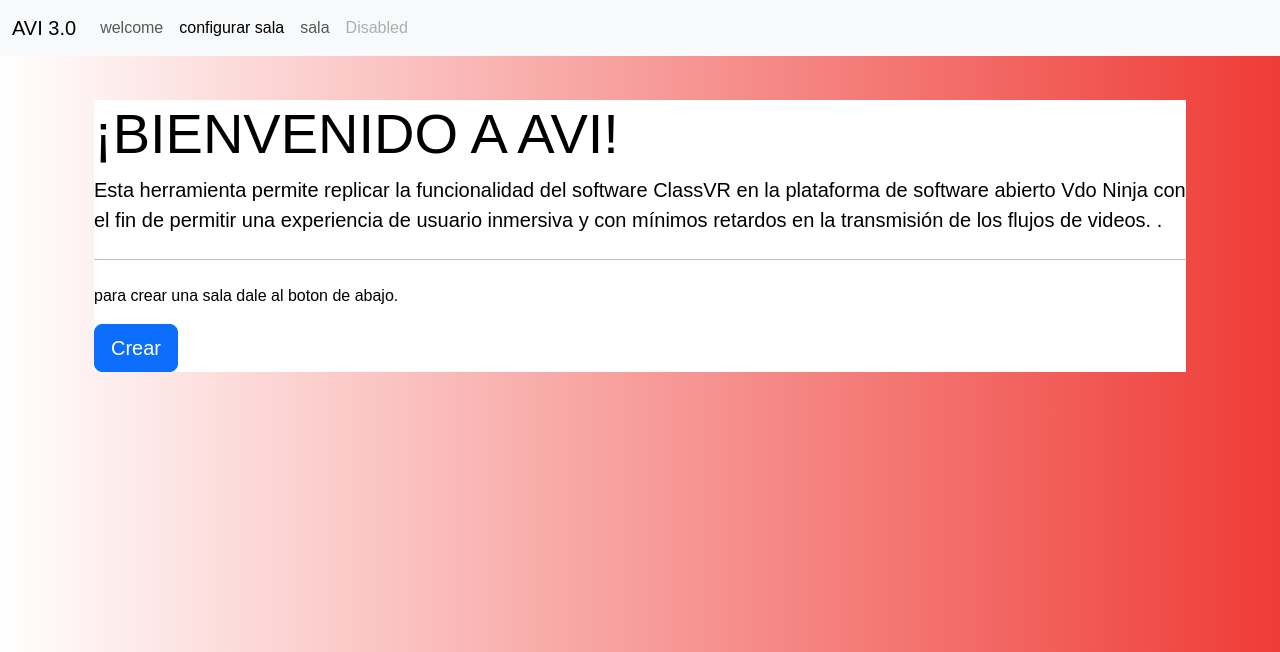
After one commit to javier1002/AVI-3.0-, a Flask app: page /welcome in a window 1280 px wide. The commit adds this page. Shown: the top 652 px of the page. Run offline with Flask 3, Linux system fonts and the light colour scheme.

Commit message:
diseño de rutas

```diff
--- a/app.py
+++ b/app.py
@@ -3,21 +3,29 @@ from flask import Flask, render_template
 from flask_socketio import SocketIO
 from config import config
 import logging
-from controllers import controller_vista
 from controllers.controller_vista import main_bp
 
 logging.basicConfig(level=logging.INFO)
 logger = logging.getLogger(__name__)
 
-socketio = SocketIO(cors_allowed_origins="*")  # sin async_mode
+socketio = SocketIO(cors_allowed_origins="*")
 
 def create_app(config_name='default'):
+    #Defino el archivo principal
     app = Flask(__name__)
     app.config.from_object(config[config_name])
 
     socketio.init_app(app)
 
     app.register_blueprint(main_bp)
+
+    #logs de posicion al mover flujos de video
+    @socketio.on('update_position')
+    def handle_update_position(data):
+        # por ahora solo logueamos
+        logger.info(f"Posición recibida: {data}")
+        # luego aquí haremos broadcast
+        # emit('position_updated', data, broadcast=True)
 
     return app
 
@@ -31,3 +39,5 @@ if __name__ == '__main__':
         debug=True,
         allow_unsafe_werkzeug=True
     )
+
+    app.run(debug=True)
--- a/controllers/controller_vista.py
+++ b/controllers/controller_vista.py
@@ -3,5 +3,13 @@ from flask import Blueprint, render_template
 main_bp = Blueprint('main', __name__)
 
 @main_bp.route('/')
-def index():
+def room():
+    return render_template('room.html')
+#
+@main_bp.route('/welcome')
+def welcome():
+    return render_template('welcome.html')
+
+@main_bp.route('/sala')
+def sala():
     return render_template('index.html')
--- /dev/null
+++ b/package.json
@@ -0,0 +1,5 @@
+{
+  "dependencies": {
+    "bootstrap": "^5.3.8"
+  }
+}
--- a/static/css/styles.css
+++ b/static/css/styles.css
@@ -0,0 +1,37 @@
+body {
+  font-family: Arial, sans-serif;
+  background: #FFFFFF;
+  color: #000;
+background: #EF3B36;  /* fallback for old browsers */
+background: -webkit-linear-gradient(to right, #FFFFFF, #EF3B36);  /* Chrome 10-25, Safari 5.1-6 */
+background: linear-gradient(to right, #FFFFFF, #EF3B36); /* W3C, IE 10+/ Edge, Firefox 16+, Chrome 26+, Opera 12+, Safari 7+ */
+
+}
+
+label {
+  display: block;
+  margin: 8px 0 4px;
+}
+
+input {
+  padding: 6px;
+  width: 260px;
+}
+
+button {
+  margin-top: 10px;
+  padding: 6px 12px;
+}
+
+#videoArea {
+  margin-top: 20px;
+}
+
+#links {
+  margin-top: 15px;
+}
+
+.jumbotron{
+ /* W3C, IE 10+/ Edge, Firefox 16+, Chrome 26+, Opera 12+, Safari 7+ */
+background: #FFFFFF
+}
--- a/static/js/app.js
+++ b/static/js/app.js
@@ -0,0 +1,31 @@
+const form = document.getElementById('roomForm');
+const linksDiv = document.getElementById('links');
+const videoArea = document.getElementById('videoArea');
+
+form.addEventListener('submit', (e) => {
+  e.preventDefault();
+  const room = document.getElementById('roomId').value.trim();
+  const pass = document.getElementById('password').value.trim();
+
+  if (!room) return;
+
+  let params = `room=${encodeURIComponent(room)}`;
+  if (pass) params += `&password=${encodeURIComponent(pass)}`;
+
+  const hostUrl = `https://vdo.ninja/?${params}&director`;
+  const guestUrl = `https://vdo.ninja/?${params}`;
+
+  linksDiv.innerHTML = `
+    <p><strong>URL HOST (director):</strong><br><code>${hostUrl}</code></p>
+    <p><strong>URL Invitados:</strong><br><code>${guestUrl}</code></p>
+  `;
+
+  videoArea.innerHTML = `
+    <iframe
+      src="${hostUrl}"
+      width="1280"
+      height="720"
+      allow="camera; microphone; fullscreen; display-capture">
+    </iframe>
+  `;
+});
--- /dev/null
+++ b/templates/layout.html
@@ -0,0 +1,50 @@
+<!doctype html>
+<html lang="en">
+<head>
+    <meta charset="UTF-8">
+    <meta name="viewport" content="width=device-width, initial-scale=1">
+    <title>Crear sala VDO.Ninja</title>
+    <!-- Bootstrap 5 -->
+    <link href="https://cdn.jsdelivr.net/npm/bootstrap@5.3.8/dist/css/bootstrap.min.css" rel="stylesheet"
+          integrity="sha384-sRIl4kxILFvY47J16cr9ZwB07vP4J8+LH7qKQnuqkuIAvNWLzeN8tE5YBujZqJLB" crossorigin="anonymous">
+    <!-- CSS -->
+    <link rel="stylesheet" href="../static/css/styles.css">
+</head>
+<body>
+<nav class="navbar navbar-expand-lg navbar-light bg-light">
+    <div class="container-fluid">
+        <a class="navbar-brand" href="{{ url_for('main.welcome') }}">AVI 3.0 </a>
+        <button class="navbar-toggler" type="button" data-bs-toggle="collapse" data-bs-target="#navbarNav"
+                aria-controls="navbarNav" aria-expanded="false" aria-label="Toggle navigation">
+            <span class="navbar-toggler-icon"></span>
+        </button>
+        <div class="collapse navbar-collapse" id="navbarNav">
+            <ul class="navbar-nav ml-auto">
+                <li class="nav-item">
+                    <!-- llamo a la funcion del endpoint -->
+                    <a class="nav-link" href="{{ url_for('main.welcome') }}">welcome</a>
+                </li>
+                <li class="nav-item">
+                    <a class="nav-link active" aria-current="page" href="/">configurar sala</a>
+                </li>
+
+                <li class="nav-item">
+                    <a class="nav-link" href="{{ url_for('main.sala') }}">sala</a>
+                </li>
+                <li class="nav-item">
+                    <a class="nav-link disabled" href="#" tabindex="-1" aria-disabled="true">Disabled</a>
+                </li>
+            </ul>
+        </div>
+    </div>
+</nav>
+<div id="links"></div>
+<div id="videoArea"></div>
+
+<script src="../static/js/app.js"></script>
+<div class="container p-4">
+    {% block content %}
+    {% endblock %}
+</div>
+</body>
+</html>
--- /dev/null
+++ b/templates/welcome.html
@@ -0,0 +1,13 @@
+{% extends "layout.html" %}
+{% block content %}
+<div class="jumbotron">
+  <h1 class="display-4">¡BIENVENIDO A AVI!</h1>
+  <p class="lead">Esta herramienta permite replicar la funcionalidad del software ClassVR en la plataforma de software abierto Vdo Ninja con el fin de permitir una experiencia de usuario inmersiva y con mínimos retardos en la transmisión de los flujos de videos.
+.</p>
+  <hr class="my-4">
+  <p>para crear una sala dale al boton de abajo.</p>
+  <p class="lead">
+    <a class="btn btn-primary btn-lg" href="/" role="button"> Crear </a>
+  </p>
+</div>
+{% endblock %}
```
Also changed, not shown: templates/index.html (+23 -5 lines), templates/room.html (added, +16 -0 lines), .gitignore.py, package-lock.json (added).
